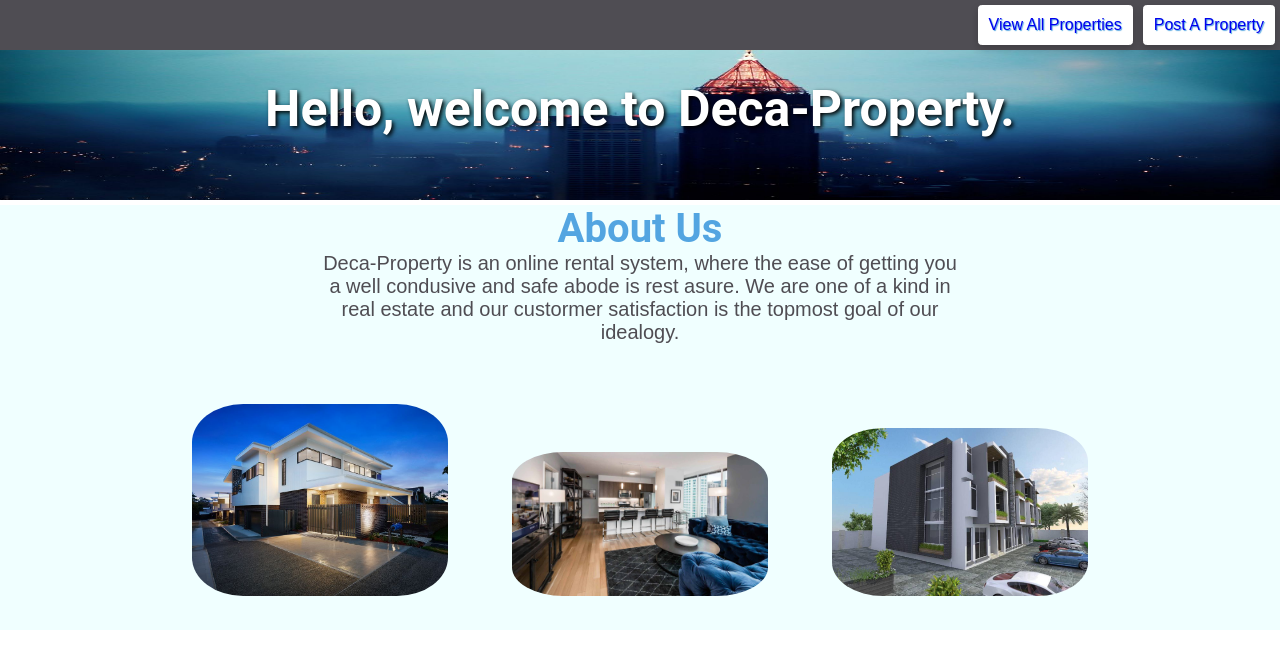
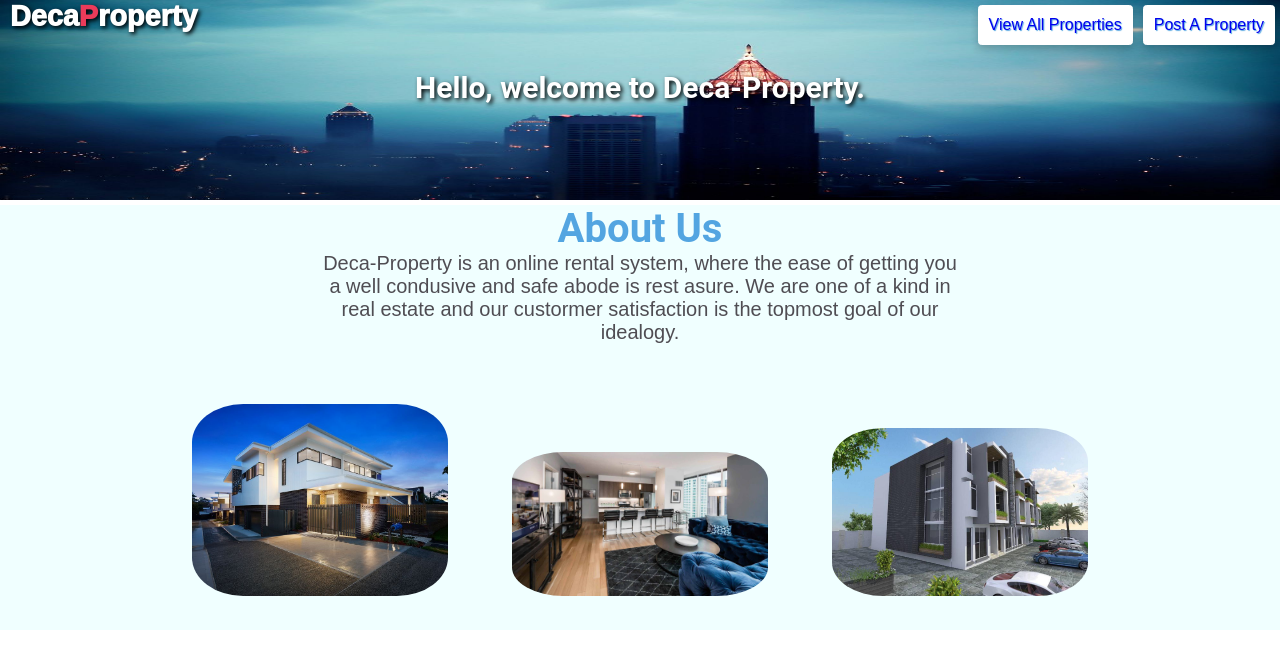
Before and after one commit to KennyBabs/deca-property, a website: page src/dashboard/dashboard.html in a window 1280 px wide. Drawn offline with nearby package versions, Linux system fonts and the light colour scheme.

Commit message:
add more style to make UI intuitive

```diff
--- a/src/dashboard/app.js
+++ b/src/dashboard/app.js
@@ -31,7 +31,7 @@ $(".view-prop").on("click",".getOneProp",null,function(){
         $(".view-prop").empty();
         for(var i = 0; i < data.length; i++){
           console.log("data",data);
-          $(".view-prop").append("<div class='card'><img src="+data[i].photos +" alt='property image' class='image'><div class='container'><h4><b>"+data[i].type+"</b></h4><p>Location: "+data[i].address+"</p><p>"+data[i].description+"</p><p class='col'>Price:"+data[i].price+" NG</p><button id="+data[i].id+" class='deletePost'>Delete</button><button id="+data[i].id+" class='getOneProp'>Details</button>");
+          $(".view-prop").append("<div class='card'><img src="+data[i].photos +" alt='property image' class='image'><div class='container'><h4><b>"+data[i].type+"</b></h4><p><strong>Location:</strong> "+data[i].address+"</p><p><strong>Desc:</strong> "+data[i].description+"</p><p class='col'><strong>Price:</strong>"+data[i].price+" NG</p><button id="+data[i].id+" class='deletePost'>Delete</button><button id="+data[i].id+" class='getOneProp'>Details</button>");
           $(".view-prop").append("");
           $(".view-prop").append("");
           $("section").hide();
@@ -99,7 +99,7 @@ function viewOneProperty(id){
        success:function(data){
            $('.frm-content').hide();
           $(".view-prop").empty();
-          $(".view-prop").append("<div class='card'><img src="+data.photos +" alt='property image' class='image'><div class='container'><h4><b>"+data.type+"</b></h4><p>Location: "+data.address+"</p><p>"+data.description+"</p><p class='col'>Price: "+data.price+" NG</p><button class='closePost'>Close</button>");
+          $(".view-prop").append("<div class='card'><img src="+data.photos +" alt='property image' class='image'><div class='container'><h4><b>"+data.type+"</b></h4><p><strong>Location:</strong> "+data.address+"</p><p><strong>Desc:</strong> "+data.description+"</p><p class='col'><strong>Price:</strong> "+data.price+" NG</p><button class='closePost'>Close</button>");
          console.log("succesfully");
        },
        error:function(){
--- a/src/dashboard/dashboard.css
+++ b/src/dashboard/dashboard.css
@@ -21,16 +21,30 @@ header h1 {
     text-align: center;
     color: white;
     text-shadow: 2px 2px 4px #000000;
-    font-size: 50px;
-    padding-top: 30px;
+    font-size: 30px;
+    padding-top: 20px;
+    /* margin-left: 100px;  */
 }
 
 nav {
     /* background-image: url("media/gtd_logo.png");
     background-repeat: no-repeat; */
-    background-color: #4F4D53;
+    /* background-color: #4F4D53; */
     /* background-position: 320px;  */
     height: 50px;
+    padding-left: 10px; ;
+}
+
+.nav-logo{
+    text-shadow: 2px 2px 4px #000000;
+    color: white;
+    font-weight: 1000;
+    font-size: 1.8rem;
+    display: inline;
+}
+
+.nav-lg{
+  color: #eb3b5a;
 }
 
 .post-prop {
--- a/src/dashboard/dashboard.html
+++ b/src/dashboard/dashboard.html
@@ -10,6 +10,7 @@
 <body>
     <header>
         <nav>
+            <span class="nav-logo">Deca<span class="nav-lg">P</span>roperty</span>
             <span class="add-prop post-prop" id='create-prop'><a href="#">Post A Property</a></span>
             <span class="view-prop-btn post-prop"><a href="#">View All Properties</a></span>
         </nav>
--- a/src/style.css
+++ b/src/style.css
@@ -9,6 +9,18 @@
     font-family: 'Titillium Web', sans-serif;
     background-size:cover;
   }
+  .nav-logo{
+    text-shadow: 2px 2px 4px #000000;
+    color: white;
+    font-weight: 1000;
+    font-size: 2.3rem;
+    display: inline;
+    margin-left: 10px;
+}
+
+.nav-lg{
+  color: #eb3b5a;
+}
 
   a {
     text-decoration: none;
```
Also changed, not shown: db.json (+14 -0 lines), src/index.html (+3 -0 lines), src/index.js (+17 -3 lines).
